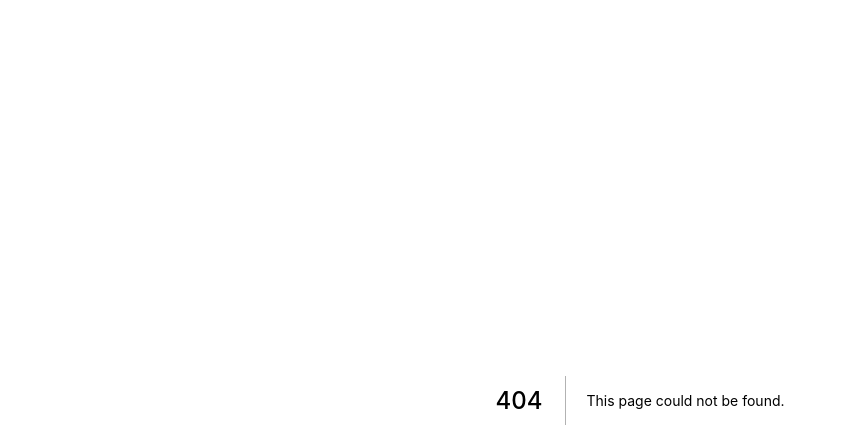
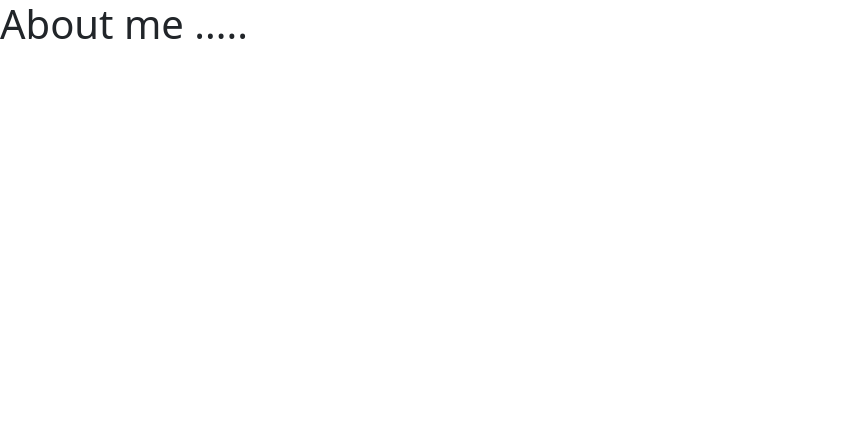
Before and after one commit to amanc1361/mahabadhesabi, a Next.js app: page /about in a window 1280 px wide. Before the commit this address had no page. Shown: the top 448 px of the page, without its empty margins (0-847 px from the left). Built offline with nearby package versions, Linux system fonts and the light colour scheme.

Commit message:
add about page

```diff
--- /dev/null
+++ b/pages/about.js
@@ -0,0 +1,7 @@
+  function show() {
+    return <div>
+        <h1> About me .....</h1>
+    </div>
+
+}
+export default show
```
